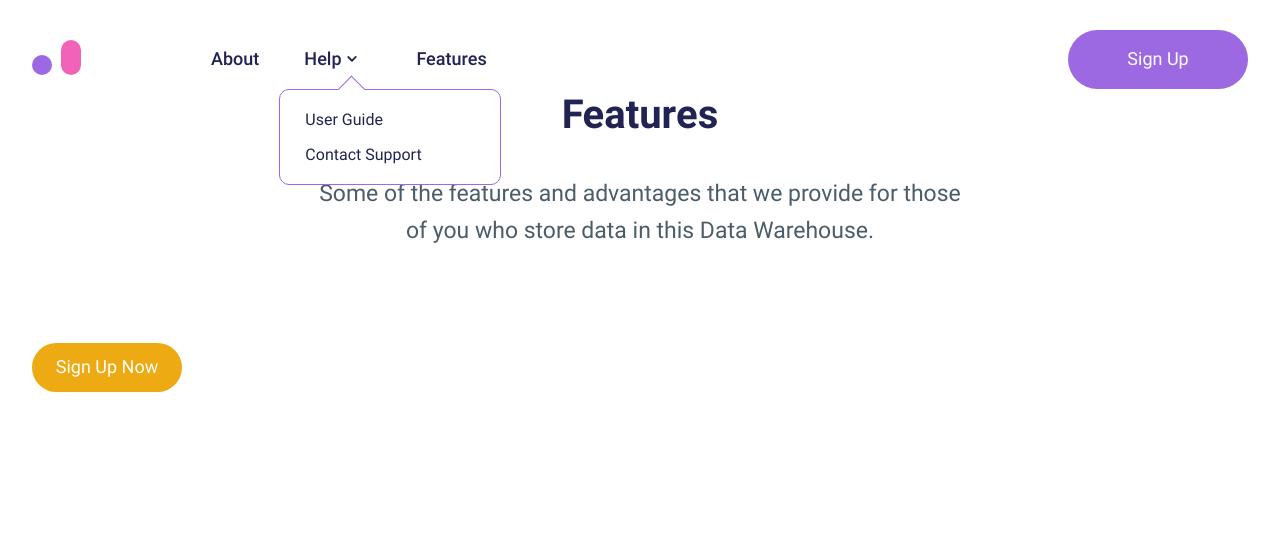
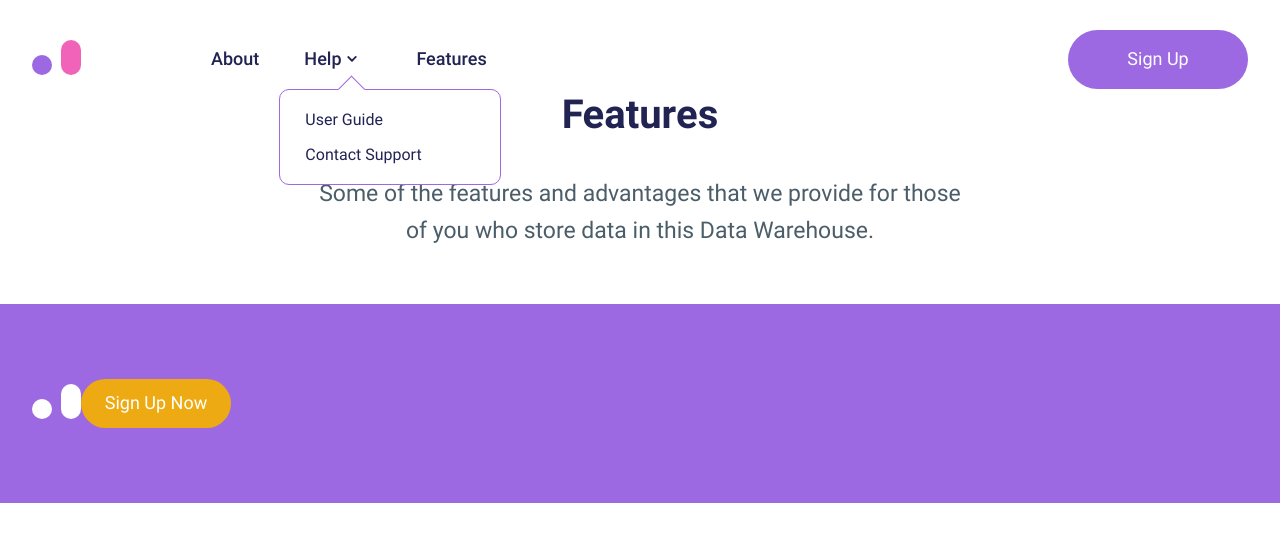
Before and after one commit to lenaryan/colored-blocks, a Vue app: page / in a window 1280 px wide. Shown: the top 542 px of the page. Built offline with nearby package versions, Linux system fonts and the light colour scheme.

Commit message:
footer styles

```diff
--- a/src/styles.scss
+++ b/src/styles.scss
@@ -192,3 +192,13 @@ h1 {
         width: 150px;
     }
 }
+
+.footer {
+    padding: 75px 0;
+    background-color: $purple;
+
+    &__wrapper {
+        display: flex;
+        align-items: center;
+    }
+}
```
